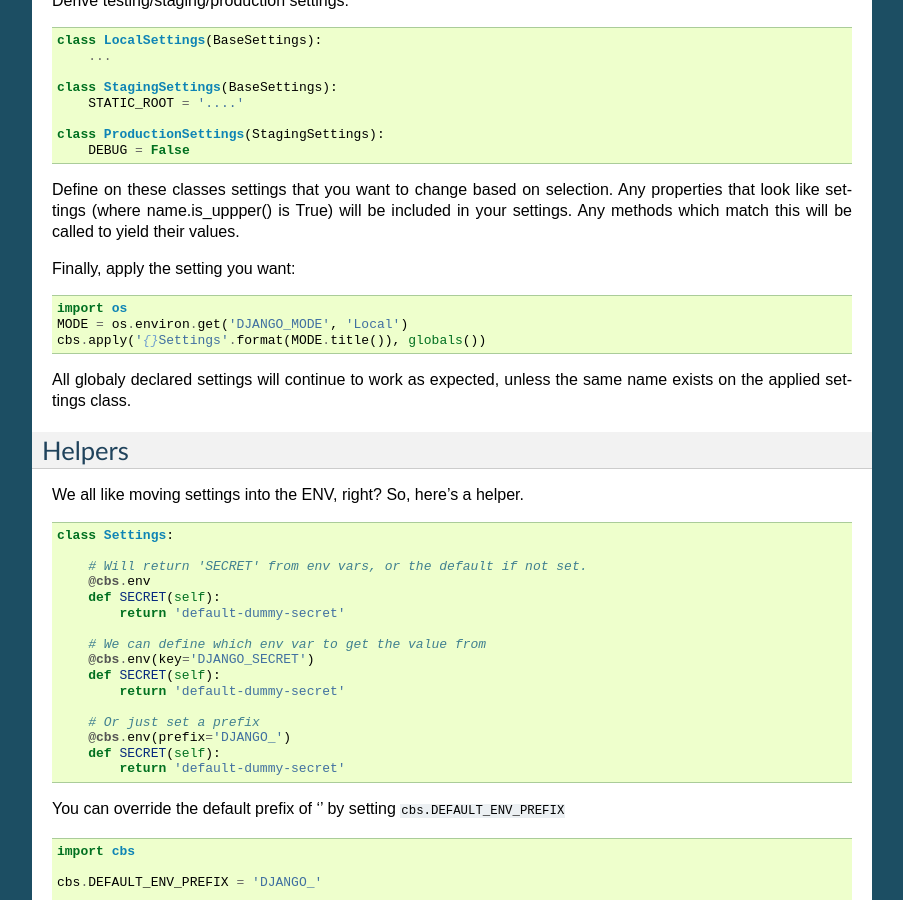
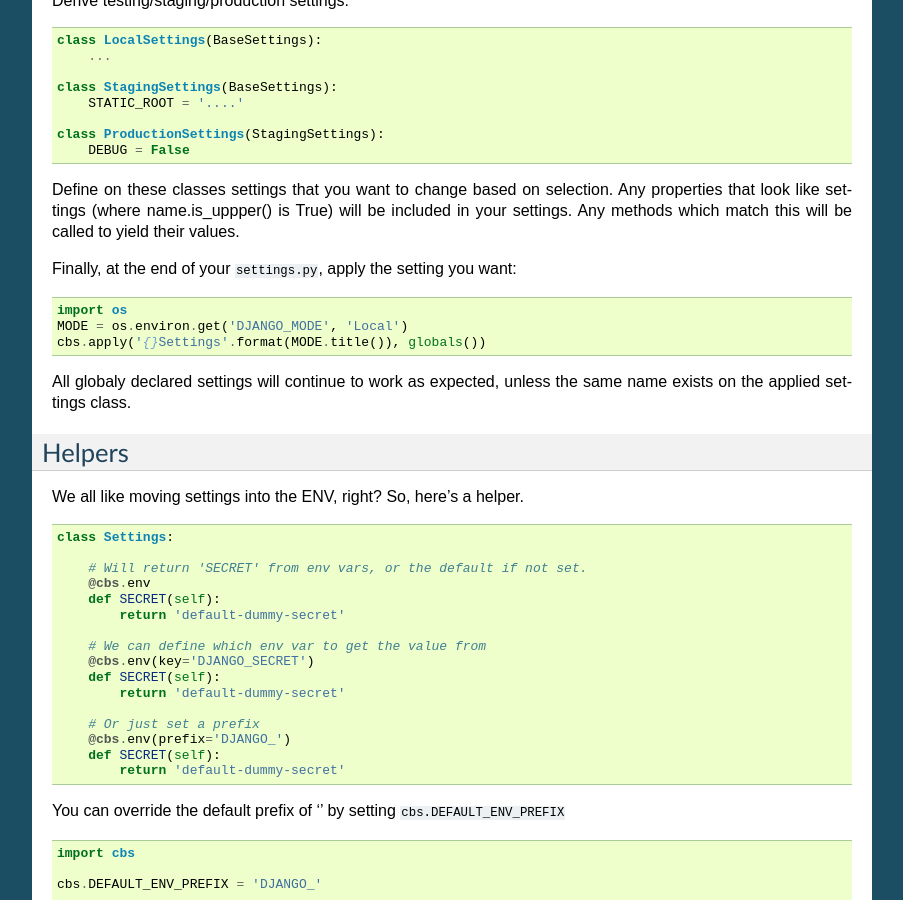
Before and after one commit to funkybob/django-classy-settings, a Sphinx documentation site: the page built from docs/index.rst, in a window 1280 px wide and 900 px high, scrolled down 1236 px. Shown: the whole window, without its empty margins (198-1101 px from the left). Built offline with Sphinx 7.4.7, drawn with Linux system fonts in a browser that asks for light colours.

Commit message:
Clarify quickstart more!

```diff
--- a/docs/index.rst
+++ b/docs/index.rst
@@ -69,7 +69,7 @@ Any properties that look like settings (where name.is_uppper() is True) will be
 included in your settings.  Any methods which match this will be called to
 yield their values.
 
-Finally, apply the setting you want:
+Finally, at the end of your ``settings.py``, apply the setting you want:
 
 .. code-block:: python
 
@@ -213,7 +213,6 @@ This will produce a dict containing a key for each argument.  The value will be
 from os.environ['TOGGLE_{key}'] if it exists, passed through ``as_bool``, or
 the value if it is not set.
 
-
 Global Defaults
 ---------------
 
```
